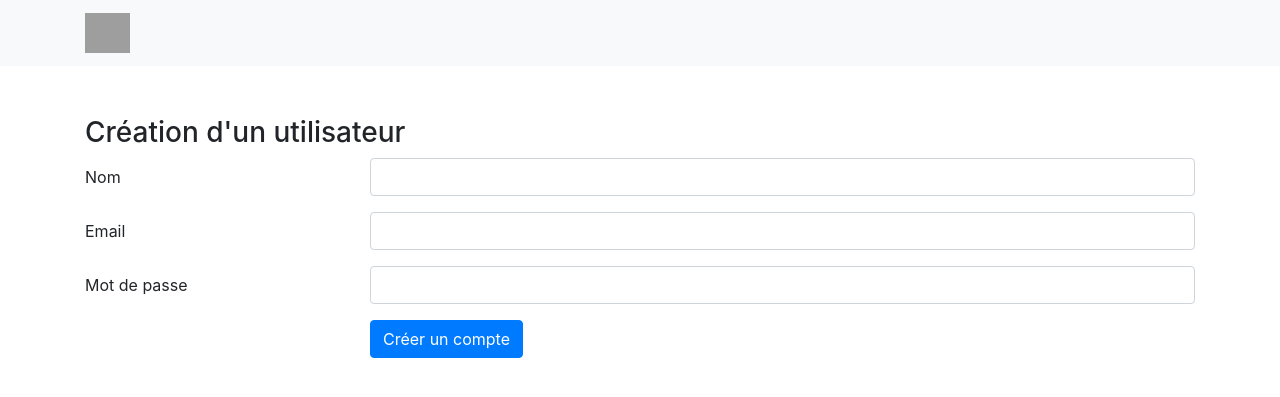
After one commit to Arnogov/TweetFlask, a Flask app: page /users/create in a window 1280 px wide. The commit adds this page. Shown: the top 397 px of the page. Run offline with Flask 2, Linux system fonts and the light colour scheme; some libraries are stand-ins or nearby versions; grey boxes are pictures that could not be loaded.

Commit message:
user creation

```diff
--- a/application.py
+++ b/application.py
@@ -11,6 +11,8 @@ from flask import redirect, url_for
 import os
 # Import de la gestion de BDD à l'aide du framework SQLAlchemy
 from flask_sqlalchemy import SQLAlchemy
+# Import d'une fonction flask pour terminer une requête avec un code d'erreur
+from flask import abort
 
 # Création de notre application Flask
 app = Flask(__name__)
@@ -21,6 +23,7 @@ db = SQLAlchemy(app)
 
 # Depuis notre fichier tweet.py on importe la classe Tweet
 from tweet import Tweet
+from user import User
 
 # Tableau pour stocker nos tweets
 tweets = []
@@ -96,25 +99,18 @@ def display_create_tweet():
         # Redirection vers la liste de nos tweets
         return redirect(url_for('display_tweets'))
 
-# Définition d'une fonction (hors Flask) nous permettant de retrouver
-# un tweet avec son identifiant
-def find_tweet_by_id(tweet_id):
-    # Boucle pour parcourir les tweets existants
-    for tweet in tweets :
-        # si l'identifiant est celui dont on a besoin
-        if tweet.id == tweet_id :
-            # on retourne notre tweet
-            return tweet
-    # Si on arrive ici, c'est qu'aucun tweet n'a été trouvé avec cet id
-    # on renvoie donc une valeur vide
-    return None
+
 
 # Association de la route "/tweets/<identifiant d'un tweet/edit" à notre fonction edit_tweet()
 # Celle ci accepte 2 méthode HTTP : GET & POST
 @app.route('/tweets/<int:tweet_id>/edit', methods=['POST', 'GET'])
 def edit_tweet(tweet_id):
-    # On récupère le tweet que l'on veut éditer à l'aide de notre fonction find_tweet_by_id
-    tweet = find_tweet_by_id(tweet_id)
+    # On récupère le tweet que l'on veut éditer dans notre base de données
+    tweet = Tweet.query.filter_by(id=tweet_id).first()
+    # Si on ne trouve pas le tweet
+    if tweet == None:
+        # On émet une erreur 404 Not Found
+        abort(404)
     #Si notre méthode HTTP est GET
     if request.method == 'GET':
         # On affiche notre formulaire d'édition prérempli avec notre tweet
@@ -135,5 +131,31 @@ def edit_tweet(tweet_id):
             f.save(filepath)
             # On modifie l'url de l'image pour son affichage (à l'aide de son nom)
             tweet.image = url_for('static', filename='uploads/'+f.filename)
+
+        # Sauvegarde de notre session dans la base de données
+        db.session.commit()
         #redirection vers l'affichage de nos tweets.
         return redirect(url_for('display_tweets'))
+
+@app.route('/users/create', methods=['POST', 'GET'])
+def create_user():
+    # Si la méthode est de type "GET"
+    if request.method == 'GET':
+        # On affiche notre formulaire de création
+        return render_template('create_user.html')
+    else:
+        # récupération du nom de l'utilisateur depuis le corps de la requête
+        name = request.form['name']
+        # récupération du mail de l'utilisateur
+        email = request.form['email']
+        # Création d'une variable password.
+        password = request.form['password']
+        # Création d'un utilisateur à l'aide du constructeur généré par SQLAlchemy
+        user = User(name=name, email=email, password=password)
+        # Insertion de l'utilisateur dans session de base de données
+        # Attention, celui-ci n'est pas encore présent dans la base de données
+        db.session.add(user)
+        # Sauvegarde de notre session dans la base de données
+        db.session.commit()
+        # Redirection vers la liste de nos tweets
+        return redirect(url_for('display_tweets'))
--- /dev/null
+++ b/templates/create_user.html
@@ -0,0 +1,60 @@
+<!DOCTYPE html>
+<html lang="en">
+
+<head>
+    <meta charset="UTF-8">
+    <meta name="viewport" content="width=device-width, initial-scale=1.0">
+    <title>Ecrire un tweet</title>
+    <link rel="stylesheet" href="//stackpath.bootstrapcdn.com/bootstrap/4.4.1/css/bootstrap.min.css" integrity="sha384-Vkoo8x4CGsO3+Hhxv8T/Q5PaXtkKtu6ug5TOeNV6gBiFeWPGFN9MuhOf23Q9Ifjh" crossorigin="anonymous">
+    <script src="//code.jquery.com/jquery-3.4.1.slim.min.js" integrity="sha384-J6qa4849blE2+poT4WnyKhv5vZF5SrPo0iEjwBvKU7imGFAV0wwj1yYfoRSJoZ+n" crossorigin="anonymous"></script>
+    <script src="//cdn.jsdelivr.net/npm/popper.js@1.16.0/dist/umd/popper.min.js" integrity="sha384-Q6E9RHvbIyZFJoft+2mJbHaEWldlvI9IOYy5n3zV9zzTtmI3UksdQRVvoxMfooAo" crossorigin="anonymous"></script>
+    <script src="//stackpath.bootstrapcdn.com/bootstrap/4.4.1/js/bootstrap.min.js" integrity="sha384-wfSDF2E50Y2D1uUdj0O3uMBJnjuUD4Ih7YwaYd1iqfktj0Uod8GCExl3Og8ifwB6" crossorigin="anonymous"></script>
+</head>
+
+<body>
+
+    <body>
+        <div>
+            <nav class="navbar navbar-light bg-light">
+                <div class="container">
+                    <a class="navbar-brand" href="#">
+                        <img src="//upload.wikimedia.org/wikipedia/fr/thumb/c/c8/Twitter_Bird.svg/944px-Twitter_Bird.svg.png"
+                            width="45" height="40" alt="">
+                    </a>
+                </div>
+            </nav>
+        </div>
+        <div class="container" style="margin-top: 50px;">
+            <h3>Création d'un utilisateur</h3>
+            <form method="POST" action="/users/create">
+                <div class="form-group row">
+                    <label for="user" class="col-3 col-form-label">Nom</label>
+                    <div class="col-9">
+                        <input id="name" name="name" type="text" class="form-control">
+                    </div>
+                </div>
+                <div class="form-group row">
+                    <label for="email" class="col-3 col-form-label">Email</label>
+                    <div class="col-9">
+                        <input id="email" name="email" type="email" class="form-control">
+                    </div>
+                </div>
+                <div class="form-group row">
+                    <label for="password" class="col-3 col-form-label">Mot de passe</label>
+                    <div class="col-9">
+                        <input id="password" name="password" type="password" class="form-control">
+                    </div>
+                </div>
+                <div class="form-group row">
+                    <div class="offset-3 col-9">
+                        <button name="submit" type="submit" class="btn btn-primary">Créer un compte</button>
+                    </div>
+                </div>
+            </form>
+        </div>
+    </body>
+
+
+</body>
+
+</html>
--- a/templates/tweets.html
+++ b/templates/tweets.html
@@ -15,6 +15,7 @@
                             width="45" height="40" alt="">
                     </a>
                     <a href="/tweets/create" class="btn btn-primary">Ajouter un tweet</a>
+                    <a href="/users/create" class="btn btn-primary">Créer un utilisateur</a>
                 </div>
             </nav>
         </div>
```
Also changed, not shown: user.py (added, +7 -0 lines), data.db.
